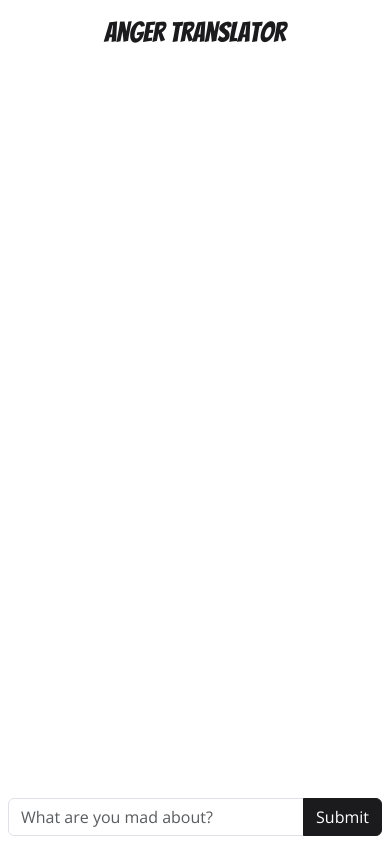
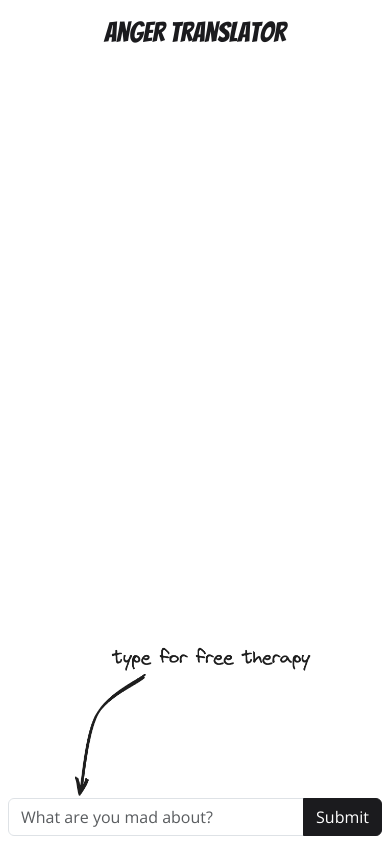
Before and after one commit to AlpriElse/anger-translator, a React (Create React App) app: page / in a window 390 px wide. Built offline with nearby package versions, Linux system fonts and the light colour scheme; a web font is replaced by a local one.

Commit message:
Add basic mobile onboarding "tooltip"

```diff
--- a/src/App.js
+++ b/src/App.js
@@ -14,6 +14,7 @@ import useDeviceType, { DeviceType } from './hooks/useDeviceType'
 import useAngerTranslation from './hooks/useAngerTranslation'
 
 import './App.css'
+import mobileOnboarding from './mobile-onboarding.png'
 
 
 function App() {
@@ -68,6 +69,7 @@ function App() {
   )
 
   if (deviceType === DeviceType.MOBILE) {
+    const shouldShowOnboarding = !isGeneratingAngerTranslation && ! angerTranslation
     return (
       <>
         <h1 className='text-center p-3' style={{
@@ -86,8 +88,11 @@ function App() {
           left: 0,
           right: 0,
           width: '100%',
-          padding: '.5em'
+          padding: '.5em',
         }}>
+          {shouldShowOnboarding && (
+            <img src={mobileOnboarding} style={{ maxWidth: '15em', display: 'inherit', margin: '0 auto'}}/>
+          )}
           {promptInputGroup}
         </div>
       </>
```
Also changed, not shown: src/mobile-onboarding.png (added).
